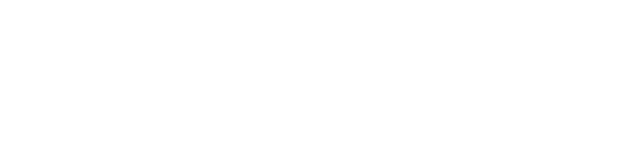
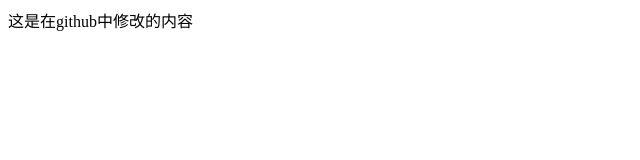
Before and after one commit to qiqibest/h12_demo, a plain HTML site: page index.html in a window 1280 px wide. Shown: the whole page, without its empty margins (0-640 px from the left). Drawn offline with Linux system fonts and the light colour scheme.

Commit message:
Update index.html

```diff
--- a/index.html
+++ b/index.html
@@ -7,6 +7,6 @@
   <title>Document</title>
 </head>
 <body>
-
+  这是在github中修改的内容
 </body>
 </html>
```
